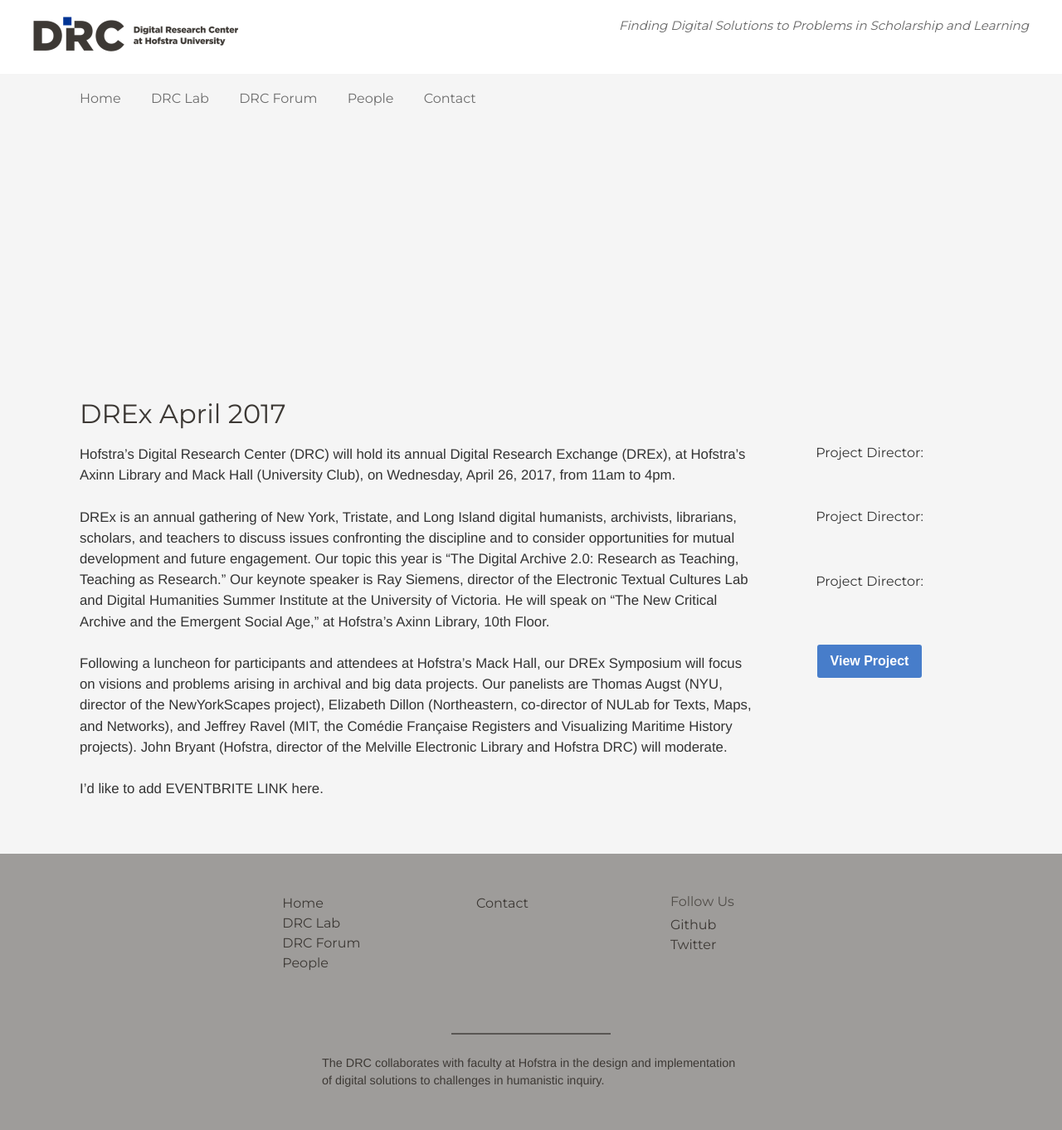
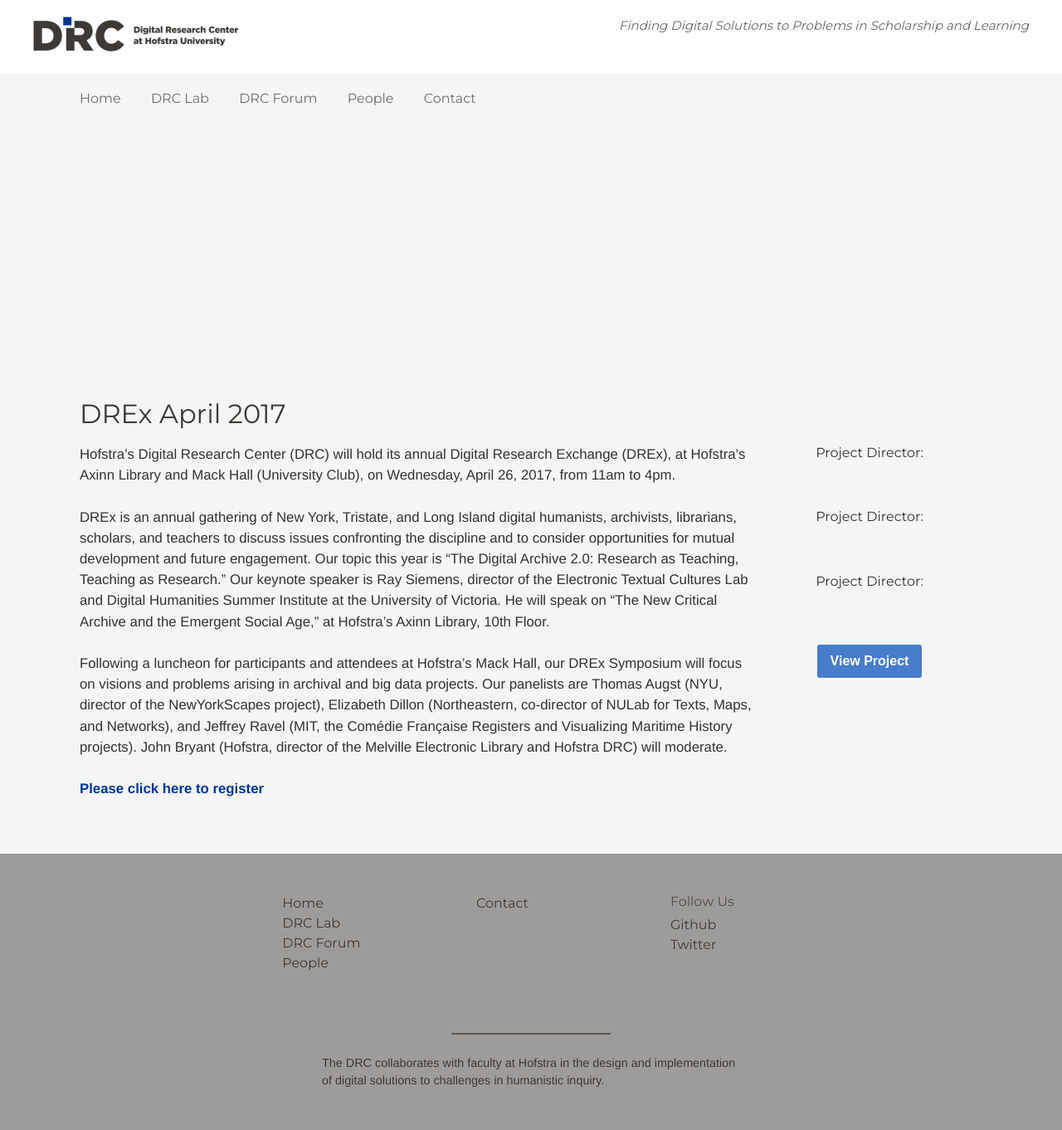
Before and after one commit to hofstra/drc, a Jekyll site: the page built from _posts/2017-03-02-drex2017.md, in a window 1280 px wide. Shown: the whole page at 83% size. Built offline with Jekyll 4.4.1, drawn with Linux system fonts in a browser that asks for light colours; nearby versions of some CDN libraries.

Commit message:
Add eventbrite link.

```diff
--- a/_posts/2017-03-02-drex2017.md
+++ b/_posts/2017-03-02-drex2017.md
@@ -15,4 +15,4 @@
 
 Following a luncheon for participants and attendees at Hofstra’s Mack Hall, our DREx Symposium will focus on visions and problems arising in archival and big data projects. Our panelists are Thomas Augst (NYU, director of the NewYorkScapes project), Elizabeth Dillon (Northeastern, co-director of NULab for Texts, Maps, and Networks), and Jeffrey Ravel (MIT, the Comédie Française Registers and Visualizing Maritime History projects). John Bryant (Hofstra, director of the Melville Electronic Library and Hofstra DRC) will moderate.
 
-I'd like to add EVENTBRITE LINK here.
+**[Please click here to register](https://www.eventbrite.com/e/the-digital-archive-20-registration-32186636095?aff=drcblog)**
```
